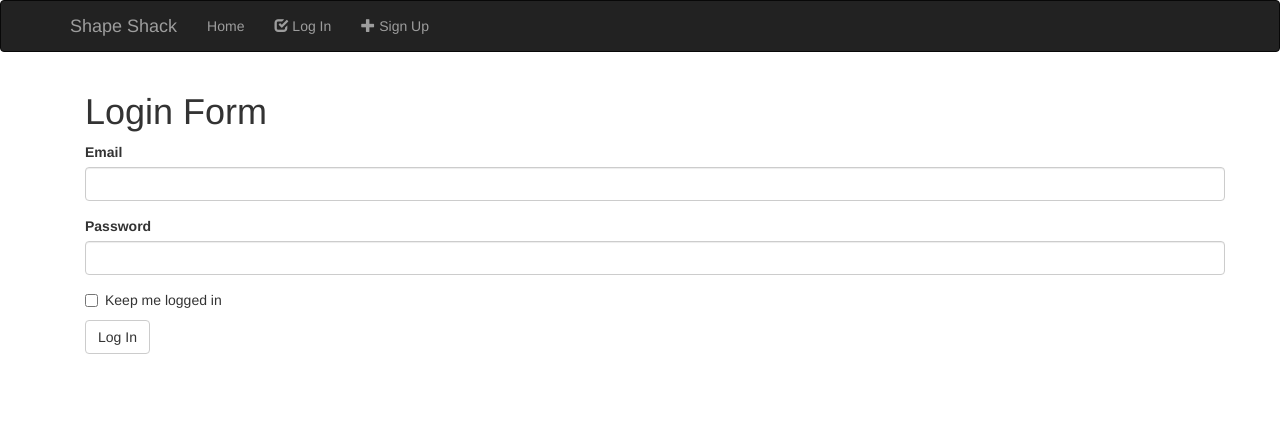
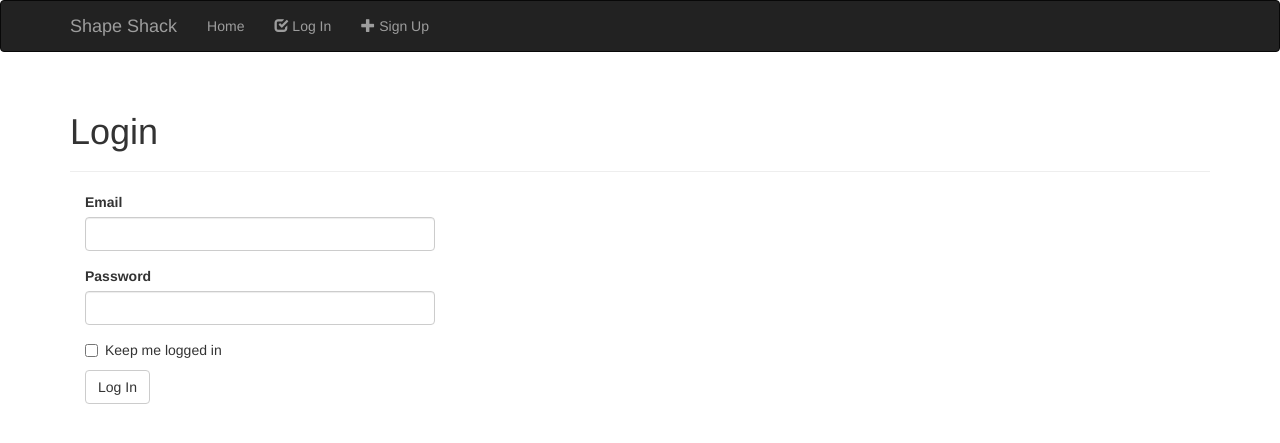
Before and after one commit to joshlemberg/CSC210-Final-Project, a Flask app: page /auth/login in a window 1280 px wide. Shown: the top 443 px of the page. Run offline with Flask 2, Linux system fonts and the light colour scheme; some libraries are stand-ins or nearby versions.

Commit message:
Update login.html

```diff
--- a/app/templates/auth/login.html
+++ b/app/templates/auth/login.html
@@ -2,10 +2,10 @@
 {% import "bootstrap/wtf.html" as wtf %}
 
 {% block page_content %}
-<body>
-	<div class="container">
-    	<h1>Login Form</h1>
-        {{ wtf.quick_form(form) }}
-	</div>
-</body>
-{% endblock page_content %}
+<div class="page-header">
+    <h1>Login</h1>
+</div>
+<div class="col-md-4">
+    {{ wtf.quick_form(form) }}
+</div>
+{% endblock %}
```
